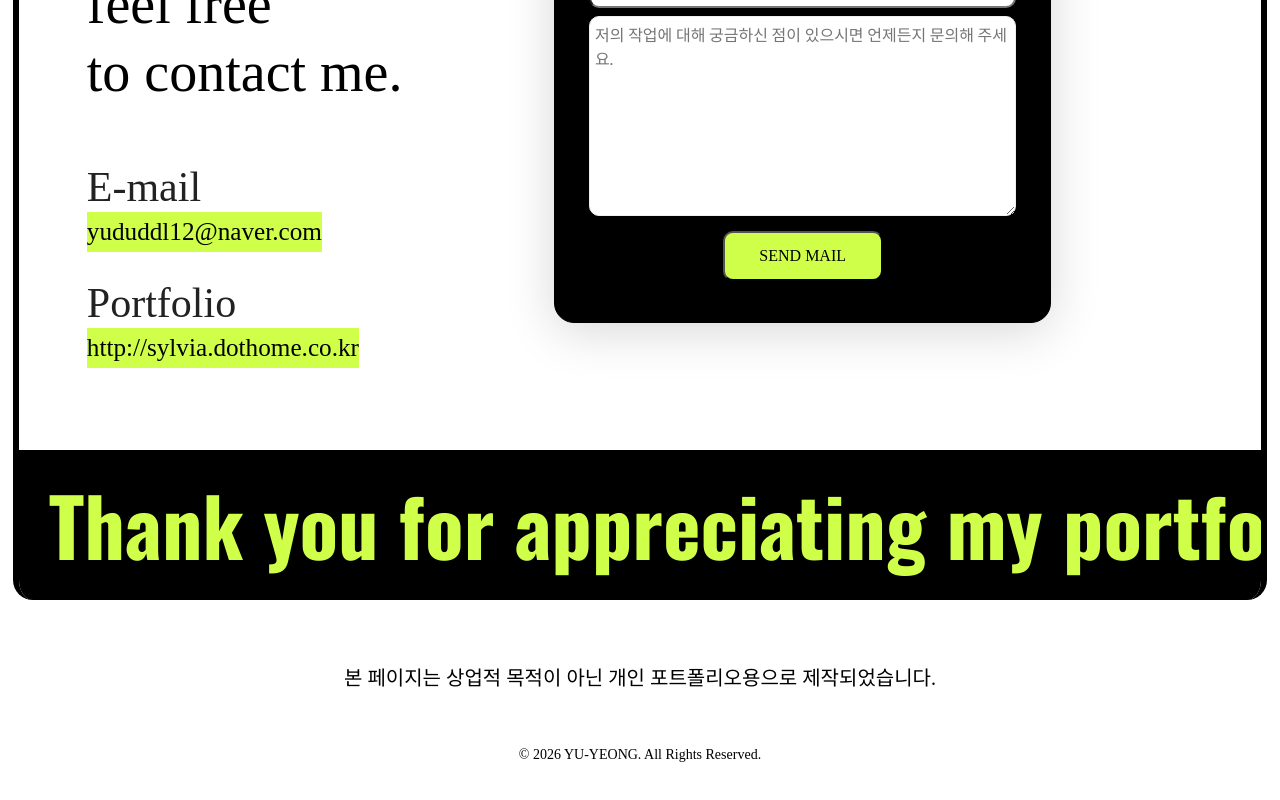
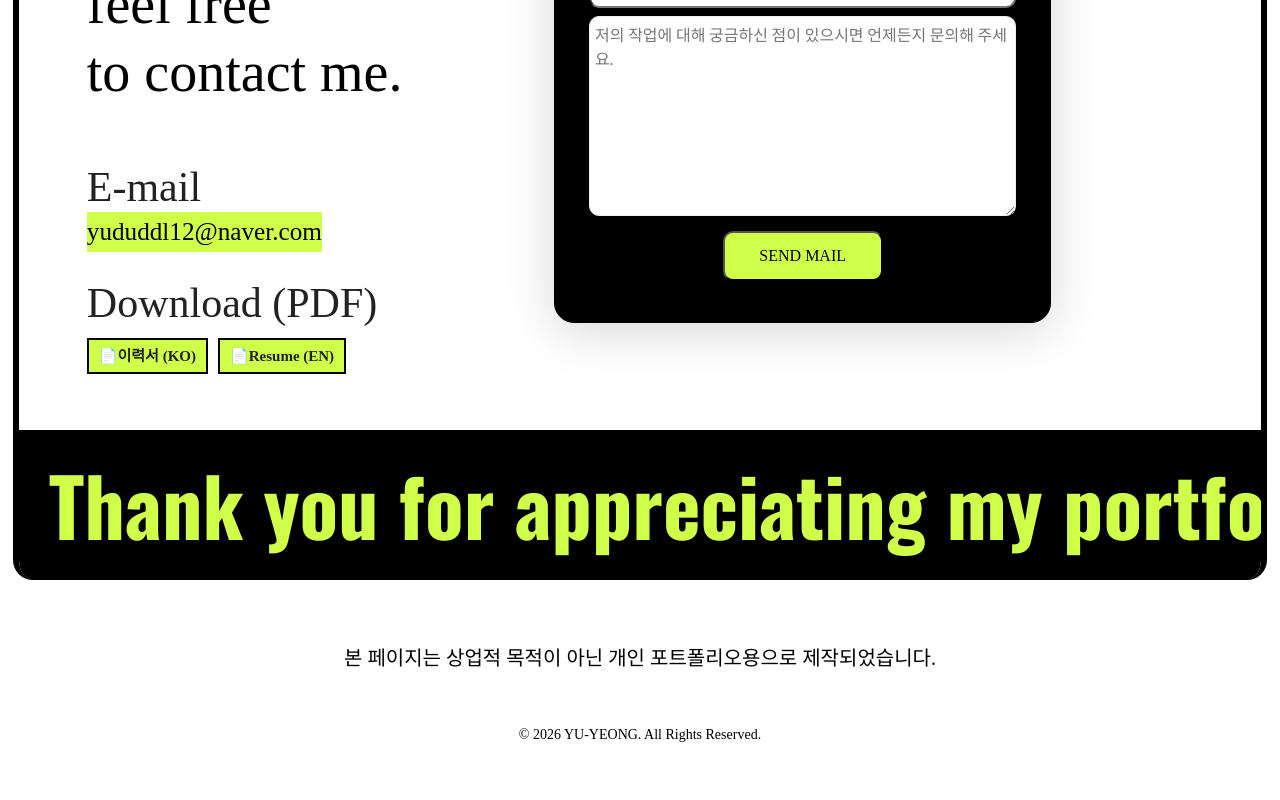
Before and after one commit to sylvia-y/portfolio-vue, a Vue app: page / in a window 1280 px wide. Shown: the part 5880-6680 px from the top of the page. Built offline with nearby package versions, Linux system fonts and the light colour scheme; a web font is replaced by a local one.

Commit message:
이력서 다운로드기능 추가

```diff
--- a/src/App.vue
+++ b/src/App.vue
@@ -220,15 +220,32 @@ onMounted(() => {
         <div class="sec-contents sec-contact">
           <div class="contact-desc">
             <h3 class="ft-feat">
-              If you<br>have any<br>
-              questions,<br>
-              please<br>feel free<br>
-              to contact me.<br>
+              If you<br>have any<br>questions,<br>please<br>feel free<br>to contact me.<br>
             </h3>
             <h3>E-mail</h3>
             <h4>yududdl12@naver.com</h4>
-            <h3>Portfolio</h3>
-            <h4>http://sylvia.dothome.co.kr</h4>
+            <h3>Download (PDF)</h3>
+            <div style="margin-top:1rem;">
+              <a
+                href="/YuyeongKwak_Resume_ko.pdf" download="Resume_ko.pdf"
+                target="_blank"
+                style="padding: 4px 10px; background:#cfff49; text-decoration: none;
+                font-size: 1.5rem; border: 2px solid #000;
+                font-weight: bold; display: inline-flex; align-items: center; margin-right:1rem;"
+              >
+                📄이력서 (KO)
+              </a>
+              <a
+                href="/YuyeongKwak_Resume_en.pdf" download="Resume_en.pdf"
+                target="_blank"
+                style="padding: 4px 10px; background:#cfff49; text-decoration: none;
+                font-size: 1.5rem; border: 2px solid #000;
+                font-weight: bold; display: inline-flex; align-items: center;"
+              >
+                📄Resume (EN)
+              </a>
+            </div>
+
           </div>
           <div class="contents-box glass-box">
             <div class="tools">
```
Also changed, not shown: 2 other files (tests, documents, lock files or other folders).
